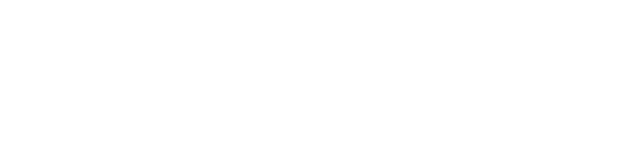
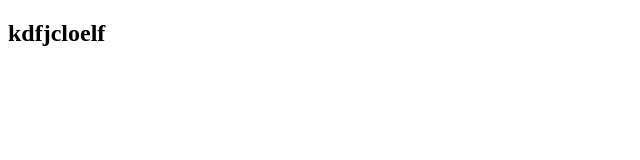
Before and after one commit to NepalMan/NepalMan-goit-markup-hw-01, a plain HTML site: page index.html in a window 1280 px wide. Shown: the whole page, without its empty margins (0-640 px from the left). Drawn offline with Linux system fonts and the light colour scheme.

Commit message:
Update index.html

```diff
--- a/index.html
+++ b/index.html
@@ -6,5 +6,7 @@
     <meta name="viewport" content="width=device-width, initial-scale=1.0" />
     <title>Document</title>
   </head>
-  <body></body>
+  <body>
+    <h2>kdfjcloelf</h2>
+  </body>
 </html>
```
